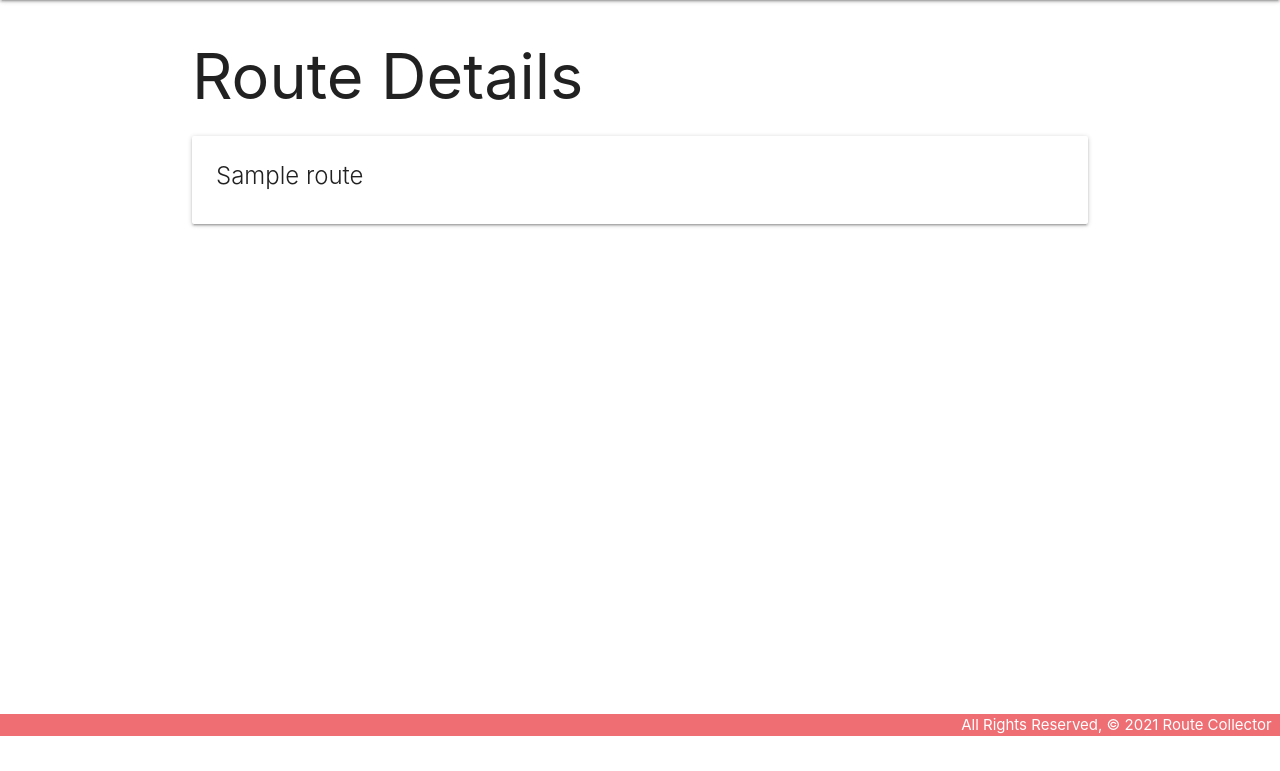
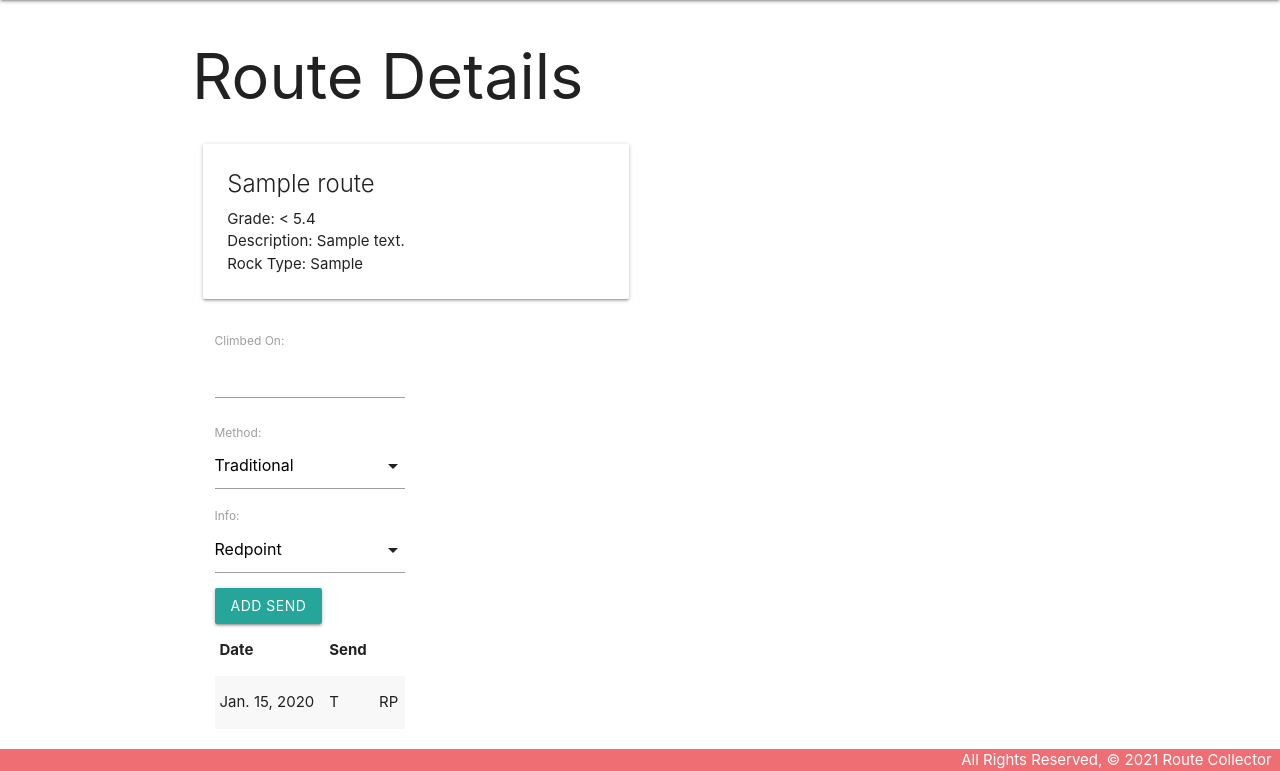
Before and after one commit to DaCoPro/RouteCollector, a Django app: page /routes/1/ in a window 1280 px wide. Shown: the part 64-835 px from the top of the page. Before the commit the page ends 800 px from the top, so only its background shows below. Run offline with Django 3.2, Linux system fonts and the light colour scheme; tables that the repository leaves empty hold one stand-in row (values such as "Sample post").

Commit message:
Add 'add' send functionality

```diff
--- a/main_app/admin.py
+++ b/main_app/admin.py
@@ -1,5 +1,6 @@
 from django.contrib import admin
-from .models import Route
+from .models import *
 
 # Register your models here.
 admin.site.register(Route)
+admin.site.register(Send)
--- /dev/null
+++ b/main_app/forms.py
@@ -0,0 +1,7 @@
+from django.forms import ModelForm
+from .models import Send
+
+class SendForm(ModelForm):
+  class Meta:
+    model = Send
+    fields = ['date', 'method', 'info']
--- a/main_app/models.py
+++ b/main_app/models.py
@@ -1,10 +1,72 @@
 from django.db import models
+
+METHODS = (
+    ('T', 'Traditional'),
+    ('SP', 'Sport'),
+    ('TR', 'Top Rope'),
+    ('S', 'Free Solo'),
+    ('A', 'Aid Climbed'),
+    ('B', 'Boulder')
+)
+
+INFOS = (
+    ('RP', 'Redpoint'),
+    ('PP', 'Pinkpoint'),
+    ('OS', 'Onsight'),
+    ('F', 'Flash'),
+)
+
+GRADES = (
+    ('< 5.4', '< 5.4'),
+    ('5.4', '5.4'),
+    ('5.5', '5.5'),
+    ('5.6', '5.6'),
+    ('5.7', '5.7'),
+    ('5.8', '5.8'),
+    ('5.9', '5.9'),
+    ('5.10a', '5.10a'),
+    ('5.10b', '5.10b'),
+    ('5.10c', '5.10c'),
+    ('5.10d', '5.10d'),
+    ('5.11a', '5.11a'),
+    ('5.11b', '5.11b'),
+    ('5.11c', '5.11c'),
+    ('5.11d', '5.11d'),
+    ('5.12a', '5.12a'),
+    ('5.12b', '5.12b'),
+    ('5.12c', '5.12c'),
+    ('5.12d', '5.12d'),
+    ('5.13a', '5.13a'),
+    ('5.13b', '5.13b'),
+    ('5.13c', '5.13c'),
+    ('5.13d', '5.13d'),
+)
 
 # Create your models here.
 class Route(models.Model):
     name = models.CharField(max_length=100)
-    grade = models.CharField(max_length=10)
+    grade = models.CharField(
+        max_length=10,
+        choices=GRADES)
     description = models.CharField(max_length=500)
     crag = models.CharField(max_length=50)
     rock_type = models.CharField(max_length=50)
     pitches = models.IntegerField()
+
+    def __str__(self):
+        return f"{self.name}, {self.grade}"
+
+class Send(models.Model):
+    date = models.DateField('Climbed On:')
+    method = models.CharField(
+        max_length=10,
+        choices=METHODS,
+        default=METHODS[0][0])
+    info = models.CharField(
+        max_length=10,
+        choices=INFOS,
+        default=INFOS[0][0])
+    route = models.ForeignKey(Route, on_delete=models.CASCADE)
+
+    def __str__(self):
+        return f"{self.method} {self.info} on {self.date}"
--- a/main_app/templates/base.html
+++ b/main_app/templates/base.html
@@ -9,6 +9,7 @@
   <title>Route Collector</title>
   <link rel="stylesheet" href="https://cdnjs.cloudflare.com/ajax/libs/materialize/1.0.0/css/materialize.min.css">
   <link rel="stylesheet" type="text/css" href="{% static 'css/style.css' %}">
+  <script src="https://cdnjs.cloudflare.com/ajax/libs/materialize/1.0.0/js/materialize.min.js"></script>
 </head>
 <body>
   <header class="navbar-fixed">
--- a/main_app/templates/home.html
+++ b/main_app/templates/home.html
@@ -1 +1,5 @@
 {% extends 'base.html' %}
+{% block content%}
+<h1>Hello!</h1>
+<p>This is a website for tracking and sharing your climbing accomplishments!</p>
+{%endblock%}
--- a/main_app/templates/routes/detail.html
+++ b/main_app/templates/routes/detail.html
@@ -3,11 +3,52 @@
 
 <h1>Route Details</h1>
 
-<div class="card">
-  <div class="card-content">
-    <span class="card-title">{{ route.name }}</span>
+<div class="row">
+  <div class="col s6">
+    <div class="card">
+      <div class="card-content">
+        <span class="card-title">{{ route.name }}</span>
+        <p>Grade: {{ route.grade }}</p>
+        <p>Description: {{ route.description }}</p>
+        <p>Rock Type: {{ route.rock_type }}</p>
 
+    </div>
   </div>
+  <div class="col s6">
+  <form action="{% url 'add_send' route.id %}" method="post">
+    {% csrf_token %}
+    {{ send_form.as_p }}
+    <input type="submit" class="btn" value="Add Send">
+  </form>
+  <table class="striped">
+    <table class="striped">
+      <thead>
+        <tr><th>Date</th><th>Send</th></tr>
+      </thead>
+      <tbody>
+        {% for send in route.send_set.all %}
+          <tr>
+            <td>{{send.date}}</td>
+            <td>{{send.method}}</td>
+            <td>{{send.info}}</td>
+          </tr>
+        {% endfor %}
+      </tbody>
+    </table>
+  </div>
+
 </div>
-
+<script>
+  const dateEl = document.getElementById('id_date');
+  M.Datepicker.init(dateEl, {
+    format: 'yyyy-mm-dd',
+    defaultDate: new Date(),
+    setDefaultDate: false,
+    autoClose: true
+  });
+  const methodEl = document.getElementById('id_method');
+  M.FormSelect.init(methodEl);
+  const infoEl = document.getElementById('id_info');
+  M.FormSelect.init(infoEl);
+</script>
 {% endblock %}
--- a/main_app/templates/routes/index.html
+++ b/main_app/templates/routes/index.html
@@ -2,6 +2,7 @@
 {% block content %}
 
 <h1>Routes List</h1>
+
 
 {% for route in routes %}
   <div class="card">
--- a/main_app/urls.py
+++ b/main_app/urls.py
@@ -4,5 +4,6 @@ from . import views
 urlpatterns = [
     path('', views.home, name='home'),
     path('routes/', views.routes_index, name='routes_index'),
-    path('routes/<int:route_id>/', views.routes_detail, name='detail')
+    path('routes/<int:route_id>/', views.routes_detail, name='detail'),
+    path('routes/<int:route_id>/add_send/', views.add_send, name='add_send')
 ]
--- a/main_app/views.py
+++ b/main_app/views.py
@@ -1,5 +1,6 @@
-from django.shortcuts import render
+from django.shortcuts import render, redirect
 from .models import Route
+from .forms import SendForm
 
 # Add the following import
 from django.http import HttpResponse
@@ -14,4 +15,16 @@ def routes_index(request):
 
 def routes_detail(request, route_id):
   route = Route.objects.get(id=route_id)
-  return render(request, 'routes/detail.html', {'route': route})
+  send_form = SendForm()
+  return render(request, 'routes/detail.html', {
+    'route': route,
+    'send_form': send_form
+  })
+
+def add_send(request, route_id):
+  form = SendForm(request.POST)
+  if form.is_valid():
+    new_send = form.save(commit=False)
+    new_send.route_id = route_id
+    new_send.save()
+  return redirect('detail', route_id=route_id)
```
Also changed, not shown: main_app/migrations/0003_auto_20201221_2239.py (added), main_app/migrations/0004_auto_20201221_2253.py (added).
